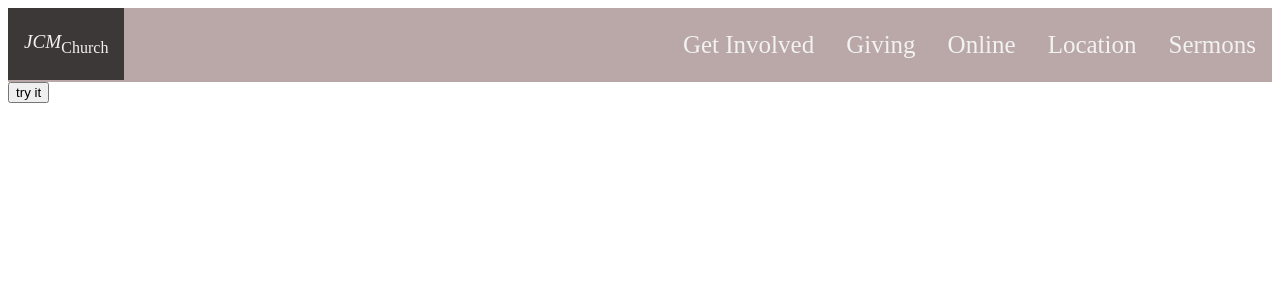
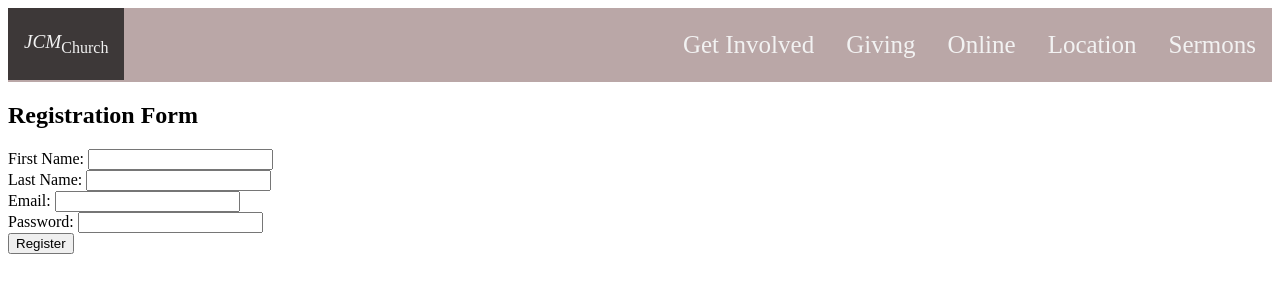
Before and after one commit to sammymutaim/JCM-Website, a plain HTML site: page index.html in a window 1280 px wide. Drawn offline with Linux system fonts and the light colour scheme.

Commit message:
Update index.html
Added a registration form

```diff
--- a/index.html
+++ b/index.html
@@ -18,7 +18,29 @@
     <a href="#Giving">Giving</a>
     <a href="#Get Involved">Get Involved</a>
   </div>
-
- <button id="btn" style="text-align: center;" > try it </button>
+    <div class="container">
+    <h2>Registration Form</h2>
+    <form action="/submit_registration" method="POST">
+        <div class="form-group">
+            <label for="fname">First Name:</label>
+            <input type="text" id="fname" name="firstname" required>
+        </div>
+        <div class="form-group">
+            <label for="lname">Last Name:</label>
+            <input type="text" id="lname" name="lastname" required>
+        </div>
+        <div class="form-group">
+            <label for="email">Email:</label>
+            <input type="email" id="email" name="email" required>
+        </div>
+        <div class="form-group">
+            <label for="password">Password:</label>
+            <input type="password" id="password" name="password" required>
+        </div>
+        <div class="form-group">
+            <button type="submit">Register</button>
+        </div>
+    </form>
+</div>
 </body>
 </html>
```
